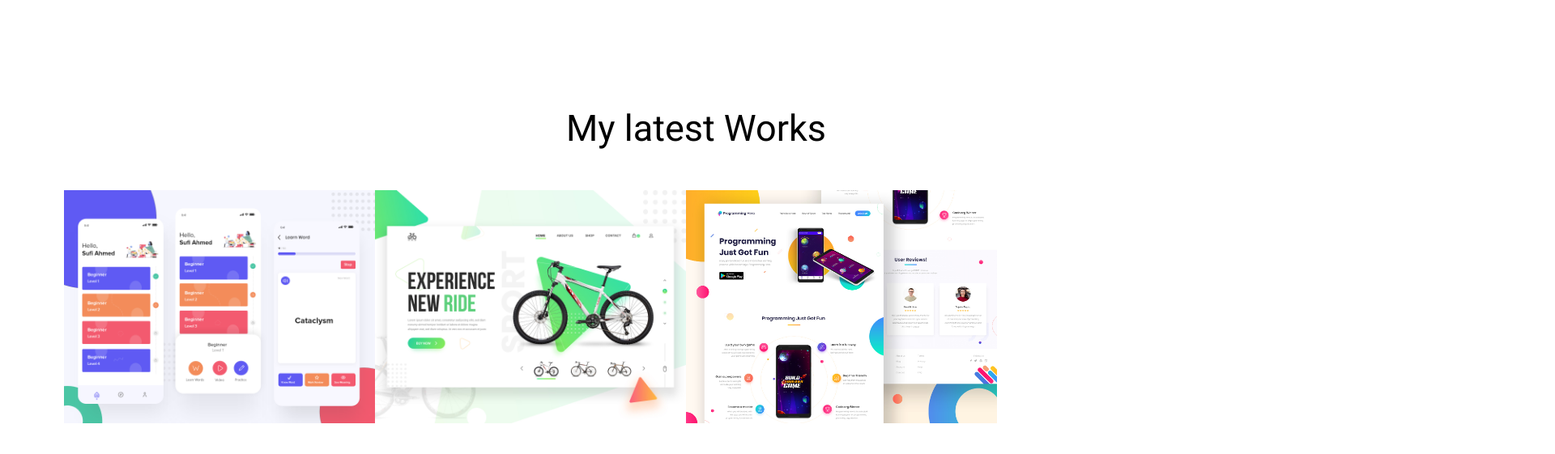
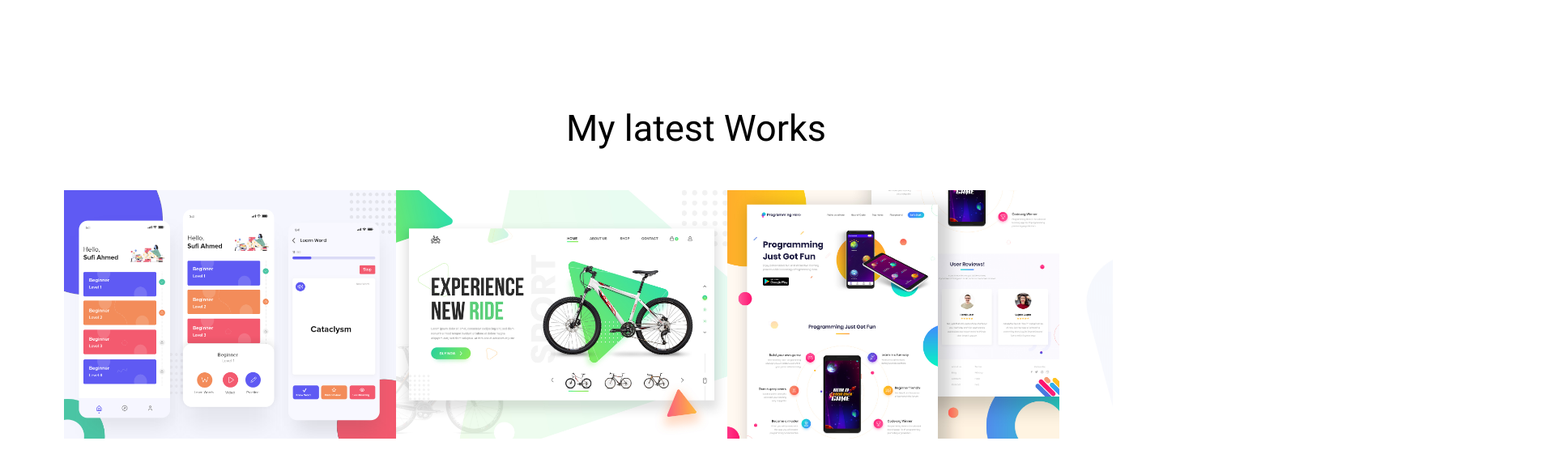
Before and after one commit to smalameen/assingment_web, a plain HTML site: page index.html in a window 1280 px wide. Shown: the part 1297-1858 px from the top of the page at 81% size, 1920 px wide, since content can reach past the window. Drawn offline with Linux system fonts and the light colour scheme.

Commit message:
new commint

```diff
--- a/style.css
+++ b/style.css
@@ -97,16 +97,21 @@ body{
 
 }
 .experience-area{
+    height: 800px;
+}
+.experience-area{
 
-        width: 300%;
+        width: 100%;
         float: left;
         margin: 5%;
         padding: 15px;
         margin-top: 100px;
         height: 100%;
+        background-image: url(/latest-work-bg.png);
+        background-repeat: no-repeat;
 }
 .experience-area img{
-        width:10%;
+        width:32%;
         float: left;
 
 }
```
Also changed, not shown: index.html (+4 -0 lines), footer-bg.png (added), latest-work-bg.png (added).
